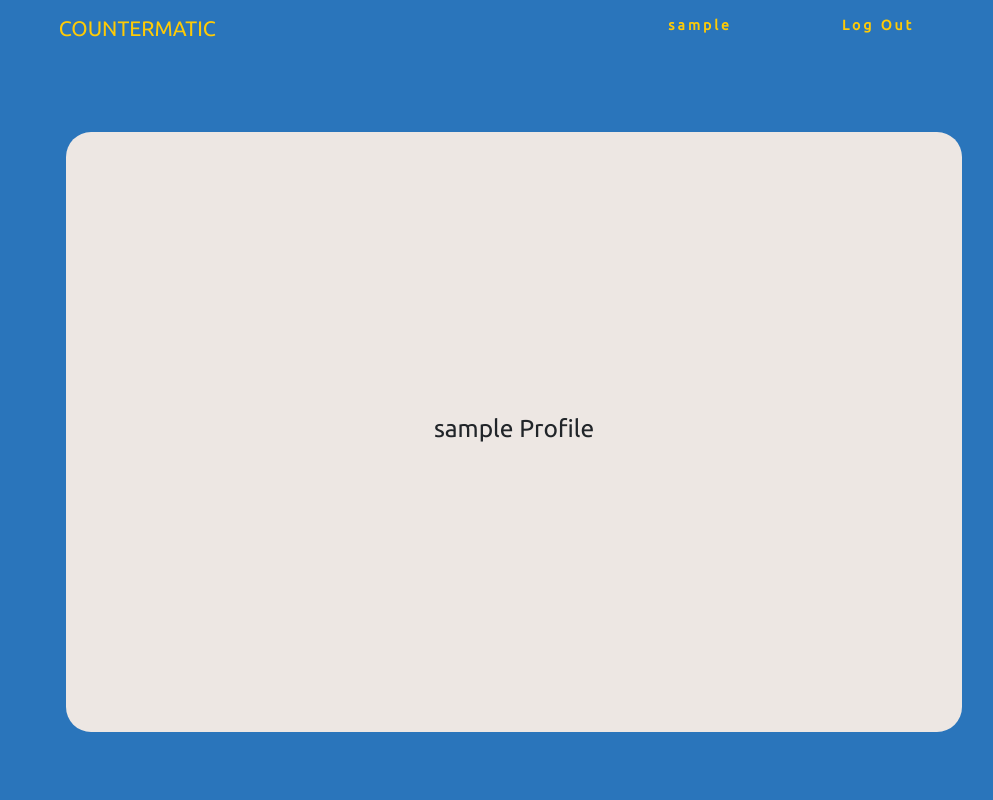
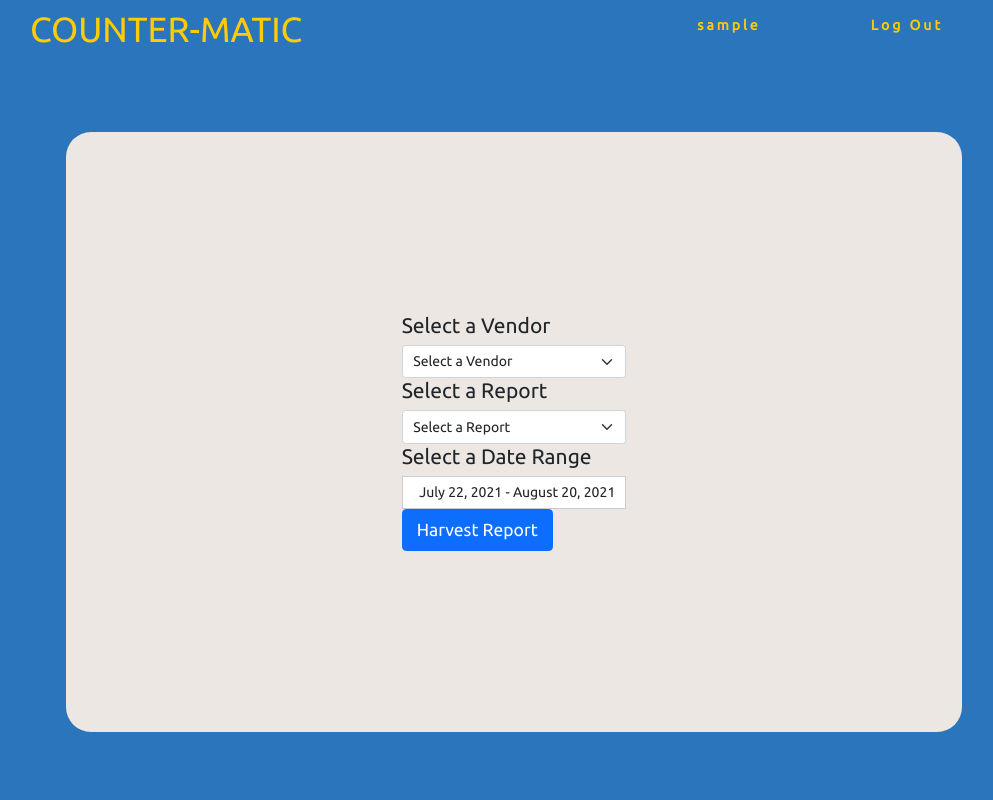
Before and after one commit to J-Nistler/Counter-Matic, a Django app: page /countermatic/harvest/ in a window 1280 px wide. Shown: the whole page, without its empty margins (126-1119 px from the left). Run offline with Django 3.2, Linux system fonts and the light colour scheme; the visitor is signed in with stand-in values (Sample User, id 1); data comes from the database, SQL or seed files in the repository; data that the repository does not hold is empty; some libraries are stand-ins or nearby versions.

Commit message:
add harvest views and forms

```diff
--- a/capstone/countermatic/templates/countermatic/_navbar.html
+++ b/capstone/countermatic/templates/countermatic/_navbar.html
@@ -1,6 +1,6 @@
 <!-- Navigation -->
 <nav>
-  <div class="logo"><h4>COUNTERMATIC</h4></div>
+  <div class="logo"><h1>COUNTER-MATIC</h1></div>
   <ul class="nav-links">
     {% if request.user.is_anonymous %}
     <li><a href="{% url 'countermatic:register' %}">Register</a></li>
--- a/capstone/countermatic/templates/countermatic/base.html
+++ b/capstone/countermatic/templates/countermatic/base.html
@@ -13,6 +13,10 @@
   />
   <link href="https://cdn.jsdelivr.net/npm/bootstrap@5.1.0/dist/css/bootstrap.min.css" rel="stylesheet" integrity="sha384-KyZXEAg3QhqLMpG8r+8fhAXLRk2vvoC2f3B09zVXn8CA5QIVfZOJ3BCsw2P0p/We" crossorigin="anonymous">
   <script defer src="{% static 'countermatic/app.js' %}"></script>
+  <script type="text/javascript" src="https://cdn.jsdelivr.net/jquery/latest/jquery.min.js"></script>
+<script type="text/javascript" src="https://cdn.jsdelivr.net/momentjs/latest/moment.min.js"></script>
+<script type="text/javascript" src="https://cdn.jsdelivr.net/npm/daterangepicker/daterangepicker.min.js"></script>
+<link rel="stylesheet" type="text/css" href="https://cdn.jsdelivr.net/npm/daterangepicker/daterangepicker.css" />
   </head>
   <body>
     {% include 'countermatic/_navbar.html' %}
--- /dev/null
+++ b/capstone/countermatic/templates/countermatic/harvest.html
@@ -0,0 +1,55 @@
+{% extends 'countermatic/base.html' %}
+{% load static %}
+{% block content %}
+
+<div class="vendorlist">
+    <h4>Select a Vendor</h4>
+  <select id="vendor-drop" class="form-select" aria-label="Default select example">
+    <option selected>Select a Vendor</option>
+    {% for vendor in user.vendors.all%}
+    <option value="{{vendor.id}}">{{vendor.vendor_name}}</option>
+    {% endfor %}
+  </select>
+  <h4>Select a Report</h4>
+  <select id="report-drop" class="form-select" aria-label="Default select example">
+    <option selected>Select a Report</option>
+    <option value="dr">DR</option>
+    <option value="dr_d1">DR_D1</option>
+  </select>
+  <h4>Select a Date Range</h4>
+
+  <div id="reportrange" style="background: #fff; cursor: pointer; padding: 5px 10px; border: 1px solid #ccc; width: 100%">
+    <i class="fa fa-calendar"></i>&nbsp;
+    <span></span> <i class="fa fa-caret-down"></i>
+</div>
+
+<script type="text/javascript">
+$(function() {
+
+    var start = moment().subtract(29, 'days');
+    var end = moment();
+
+    function cb(start, end) {
+        $('#reportrange span').html(start.format('MMMM D, YYYY') + ' - ' + end.format('MMMM D, YYYY'));
+    }
+
+    $('#reportrange').daterangepicker({
+        startDate: start,
+        endDate: end,
+        ranges: {
+           'Today': [moment(), moment()],
+           'Yesterday': [moment().subtract(1, 'days'), moment().subtract(1, 'days')],
+           'Last 7 Days': [moment().subtract(6, 'days'), moment()],
+           'Last 30 Days': [moment().subtract(29, 'days'), moment()],
+           'This Month': [moment().startOf('month'), moment().endOf('month')],
+           'Last Month': [moment().subtract(1, 'month').startOf('month'), moment().subtract(1, 'month').endOf('month')]
+        }
+    }, cb);
+    cb(start, end);
+});
+</script>
+
+<button type="button" class="btn btn-primary btn-lg btn-block">Harvest Report</button>
+</div>
+
+{% endblock %}
--- a/capstone/countermatic/templates/countermatic/index.html
+++ b/capstone/countermatic/templates/countermatic/index.html
@@ -16,7 +16,7 @@
     <div class="card-body">
       <h5 class="card-title">Harvest</h5>
       <p class="card-text">Initiate a COUNTER report harvest</p>
-      <a href="#" class="btn btn-primary">Harvest</a>
+      <a href="{% url 'countermatic:harvest' %}" class="btn btn-primary">Harvest</a>
     </div>
   </div>
   <div class="card" style="width: 18rem;">
--- a/capstone/countermatic/urls.py
+++ b/capstone/countermatic/urls.py
@@ -1,5 +1,5 @@
 from django.urls import path
-from .views import home_page, register, login_user, logout_user, user_profile, vendors, add_vendor
+from .views import home_page, register, login_user, logout_user, user_profile, vendors, add_vendor, harvest, report
 
 app_name = 'countermatic'
 urlpatterns = [
@@ -9,5 +9,7 @@ urlpatterns = [
     path('logout/', logout_user, name='logout'),
     path('vendors/', vendors, name="vendors"),
     path('add_vendor/', add_vendor, name="add_vendor"),
+    path('harvest/', harvest, name="harvest"),
+    path('harvest/report', report, name="report"),
     path('<str:username>/', user_profile, name="user_profile"),
 ]
--- a/capstone/countermatic/views.py
+++ b/capstone/countermatic/views.py
@@ -123,3 +123,25 @@ def add_vendor(request):
 #     }
 
 #     return render(request, 'countermatic/vendors.html', context)
+
+def harvest (request):
+
+    Vendors = Vendor.objects.all()
+
+    context = {
+        'vendors': Vendors,
+        'user' : request.user
+    }
+
+    return render(request, 'countermatic/harvest.html', context)
+
+def report (request, vendor_id):
+
+    vendor = Vendor.objects.filter(id = vendor_id)
+
+    context = {
+        'vendor': vendor,
+        'user' : request.user
+    }
+
+    return render(request, 'countermatic/harvest/report.html', context)
```
Also changed, not shown: capstone/countermatic/templates/countermatic/report.html (added, +8 -0 lines), capstone/countermatic/migrations/0003_report.py (added), capstone/countermatic/migrations/0004_delete_report.py (added), capstone/countermatic/models.py (line endings or trailing spaces).
